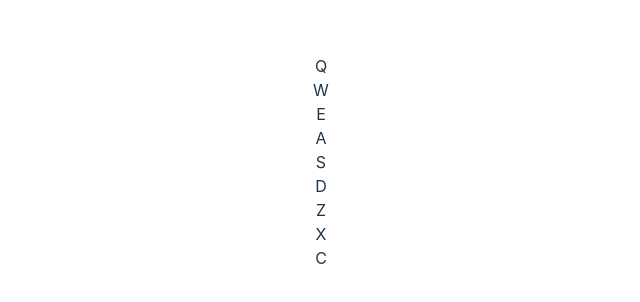
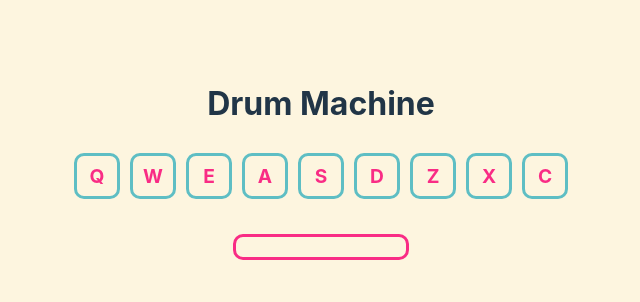
Before and after one commit to fpelletier-gh/drum-machine, a React (Vite) app: page / in a window 1280 px wide. Shown: the part 238-540 px from the top of the page, without its empty margins (319-959 px from the left). Built offline with nearby package versions, Linux system fonts and the light colour scheme.

Commit message:
add some style

```diff
--- a/src/App.css
+++ /dev/null
@@ -1,41 +0,0 @@
-#root {
-  max-width: 1280px;
-  margin: 0 auto;
-  padding: 2rem;
-  text-align: center;
-}
-
-.logo {
-  height: 6em;
-  padding: 1.5em;
-  will-change: filter;
-}
-.logo:hover {
-  filter: drop-shadow(0 0 2em #646cffaa);
-}
-.logo.react:hover {
-  filter: drop-shadow(0 0 2em #61dafbaa);
-}
-
-@keyframes logo-spin {
-  from {
-    transform: rotate(0deg);
-  }
-  to {
-    transform: rotate(360deg);
-  }
-}
-
-@media (prefers-reduced-motion: no-preference) {
-  a:nth-of-type(2) .logo {
-    animation: logo-spin infinite 20s linear;
-  }
-}
-
-.card {
-  padding: 2em;
-}
-
-.read-the-docs {
-  color: #888;
-}
--- /dev/null
+++ b/src/App.scss
@@ -0,0 +1,83 @@
+:root {
+  --light-yellow: #fdf5df;
+  --teal: #5ebec4;
+  --pink: #f92c85;
+  --border: 3px solid;
+  --radius-md: 10px;
+}
+
+body {
+  background-color: var(--light-yellow);
+  display: flex;
+  justify-content: center;
+}
+
+#root {
+  padding: 15px;
+}
+
+.App {
+  display: flex;
+  flex-direction: column;
+  justify-content: center;
+  align-items: center;
+  gap: 10px;
+}
+
+.main-title {
+  font-size: 2rem;
+  text-align: center;
+}
+
+#drum-machine {
+  display: flex;
+  flex-direction: column;
+  justify-content: center;
+  align-items: center;
+  gap: 35px;
+}
+
+#display {
+  width: 150px;
+  display: flex;
+  justify-content: center;
+  align-items: center;
+  padding: 10px 10px;
+  border: var(--border);
+  border-color: var(--pink);
+  border-radius: var(--radius-md);
+  font-weight: bold;
+}
+
+.drumpads-wrapper {
+  max-width: 500px;
+  display: flex;
+  flex-direction: row;
+  flex-wrap: wrap;
+  justify-content: center;
+  align-items: center;
+  gap: 10px;
+}
+
+.drum-pad {
+  width: 40px;
+  height: 40px;
+  display: flex;
+  justify-content: center;
+  align-items: center;
+  text-align: center;
+  border: var(--border);
+  border-color: var(--teal);
+  border-radius: var(--radius-md);
+  color: var(--pink);
+  font-weight: bold;
+  font-size: 1.2rem;
+  cursor: pointer;
+}
+
+.active-pad {
+  background-color: var(--teal);
+  border-color: var(--pink);
+  transition: scale 0.5s 0.5s;
+  transform: scale(1.2);
+}
--- a/src/App.tsx
+++ b/src/App.tsx
@@ -1,16 +1,15 @@
 import { useState } from "react";
 import DrumPads from "./components/drumPads";
-import "./App.css";
+import "./App.scss";
 
 function App() {
   const [clipName, setClipName] = useState<string>("");
   return (
     <div className="App">
+      <h1 className="main-title">Drum Machine</h1>
       <main id="drum-machine">
-        <section id="display">
-          <DrumPads setClipName={setClipName} />
-          {clipName}
-        </section>
+        <DrumPads setClipName={setClipName} />
+        <section id="display">{clipName}</section>
       </main>
     </div>
   );
--- a/src/components/drumPad.tsx
+++ b/src/components/drumPad.tsx
@@ -13,6 +13,7 @@ interface DrumPadParam extends PadParam {
 export default function drumPad(props: DrumPadParam): JSX.Element {
   const { text, id, source, setClipName } = props;
   const audioEl = useRef<HTMLAudioElement>(null);
+  const drumPadEl = useRef<HTMLDivElement>(null);
 
   useEffect(() => {
     window.addEventListener("keydown", (e) => {
@@ -20,6 +21,10 @@ export default function drumPad(props: DrumPadParam): JSX.Element {
         if (e.key === audioEl.current.id) {
           audioEl.current.play();
           setClipName(id);
+          drumPadEl.current?.classList.add("active");
+          setTimeout(() => {
+            drumPadEl.current?.classList.remove("active");
+          }, 300);
         }
       }
     });
@@ -30,10 +35,14 @@ export default function drumPad(props: DrumPadParam): JSX.Element {
 
     audioEl.current.play();
     setClipName(id);
+    drumPadEl.current?.classList.add("active");
+    setTimeout(() => {
+      drumPadEl.current?.classList.remove("active");
+    }, 300);
   }
 
   return (
-    <div className="drum-pad" id={id} onClick={handlePadClick}>
+    <div ref={drumPadEl} className="drum-pad" id={id} onClick={handlePadClick}>
       {text}
       <audio ref={audioEl} src={source} className="clip" id={text}></audio>
     </div>
--- a/src/components/drumPads.tsx
+++ b/src/components/drumPads.tsx
@@ -55,7 +55,7 @@ type DrumPadProps = {
 
 export default function drumPads({ setClipName }: DrumPadProps): JSX.Element {
   return (
-    <>
+    <section className="drumpads-wrapper">
       {pads.map((pad: PadParam) => (
         <DrumPad
           text={pad.text}
@@ -65,6 +65,6 @@ export default function drumPads({ setClipName }: DrumPadProps): JSX.Element {
           setClipName={setClipName}
         />
       ))}
-    </>
+    </section>
   );
 }
```
Also changed, not shown: src/main.tsx (+6 -6 lines), src/index.scss (renamed from src/index.css).
